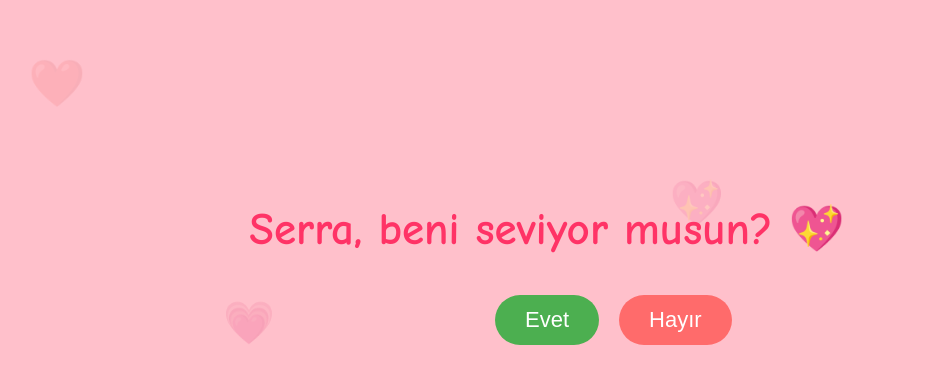
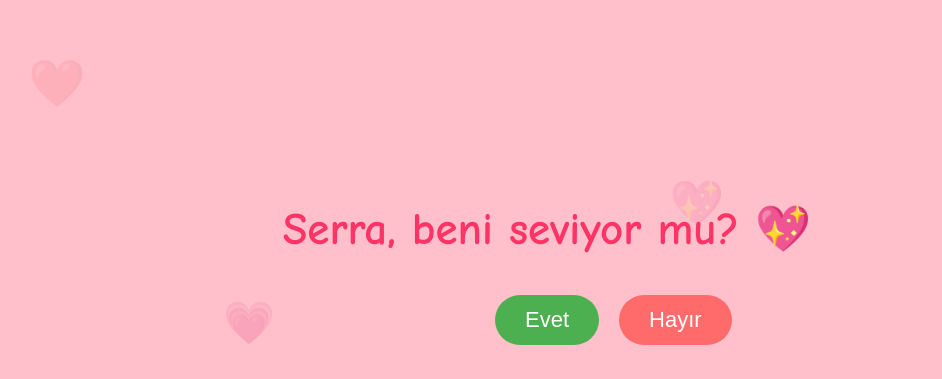
Before and after one commit to Baturoot/beni-seviyor-mu, a plain HTML site: page docs/index.html in a window 1280 px wide. Shown: the part 137-516 px from the top of the page, without its empty margins (93-1035 px from the left). Drawn offline with Linux system fonts and the light colour scheme.

```diff
--- a/docs/index.html
+++ b/docs/index.html
@@ -138,7 +138,7 @@ button {
 
 <div class="container">
 
-<h1>Serra, beni seviyor musun? 💖</h1>
+<h1>Serra, beni seviyor mu? 💖</h1>
 
 <button id="yes">Evet</button>
 
```
